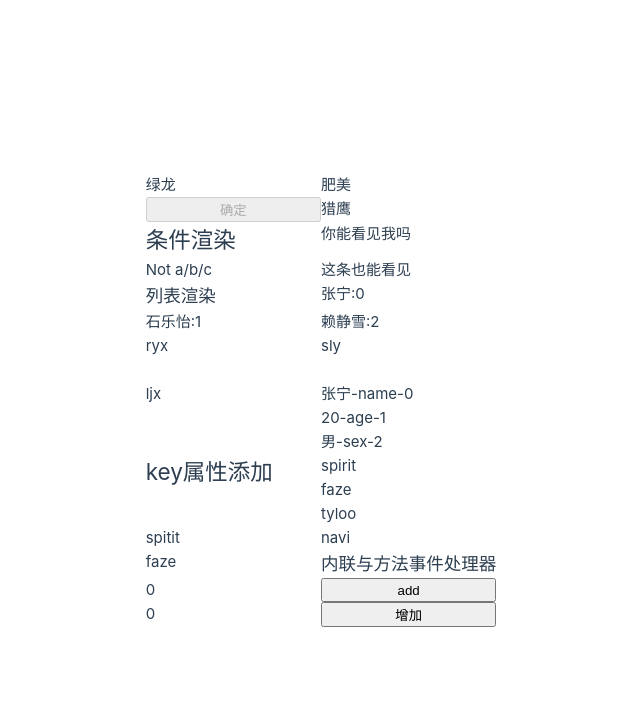
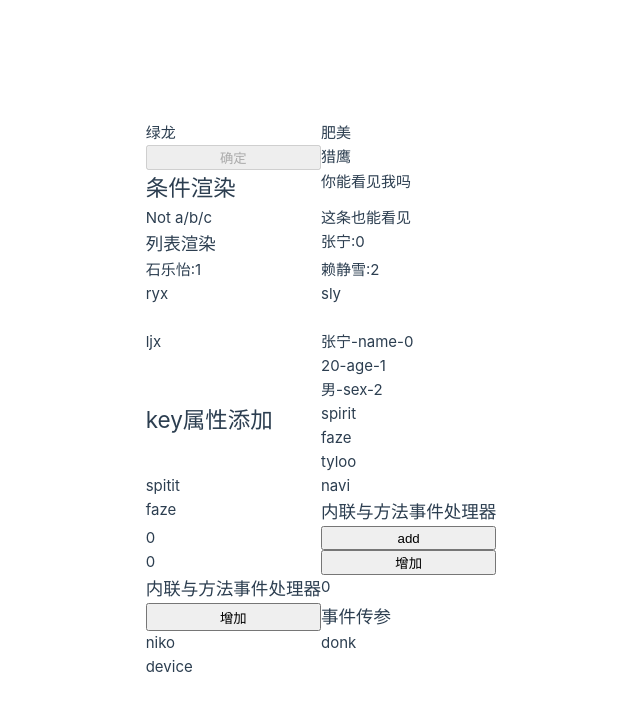
Before and after one commit to spike-sl/spike2, a Vue app: page / in a window 1280 px wide. Shown: the top 710 px of the page, without its empty margins (319-959 px from the left). Built offline with nearby package versions, Linux system fonts and the light colour scheme.

Commit message:
时间传参基础学习

```diff
--- a/src/App.vue
+++ b/src/App.vue
@@ -4,6 +4,8 @@ import IfDemo from './components/IfDemo.vue'
 import ListDemo from './components/ListDemo.vue'
 import KeyDemo from './components/KeyDemo.vue'
 import EventDemo from './components/EventDemo.vue'
+import EventDemo2 from './components/EventDemo2.vue'
+import EventDemo3 from './components/EventDemo3.vue'
 </script>
 
 <template>
@@ -12,4 +14,6 @@ import EventDemo from './components/EventDemo.vue'
   <ListDemo/>
   <KeyDemo/>
   <EventDemo/>
+  <EventDemo2/>
+  <EventDemo3/>
 </template>
--- /dev/null
+++ b/src/components/EventDemo2.vue
@@ -0,0 +1,22 @@
+<template>
+    <h3>内联与方法事件处理器</h3>
+    <p>{{ count }}</p>
+    <button @click="add">增加</button>
+</template>
+
+<script>
+    export default{
+        data(){
+            return {
+                count:0
+            }
+
+        },
+        methods: {
+                add(e){
+                    e.target.innerHTML = "增加" + this.count
+                    this.count++
+                }
+            }
+    }
+</script>
--- /dev/null
+++ b/src/components/EventDemo3.vue
@@ -0,0 +1,22 @@
+<template>
+    <h3>事件传参</h3>
+    <div @click="add(item,$event)" v-for="(item,index) of names" :key="index">{{ item }}</div>
+</template>
+
+<script>
+    export default{
+        data(){
+            return {
+                names:["niko","donk","device"]
+            }
+
+        },
+        methods: {
+                add(name,e){
+                    console.log(name);
+                    console.log(e);
+
+                }
+            }
+    }
+</script>
```
